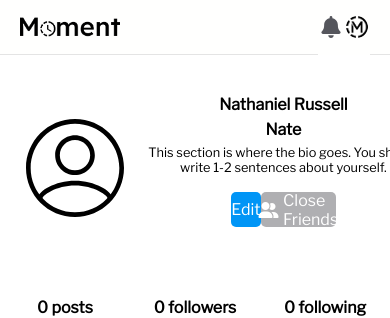
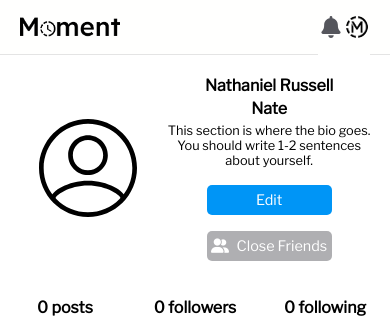
Before and after one commit to NRK-group/Moment, a React (Vite) app in the folder frontend/: page /profile in a window 390 px wide. Shown: the top 318 px of the page. Built offline with nearby package versions, Linux system fonts and the light colour scheme.

Commit message:
Buttons made responsive on mobile and smaller screens

```diff
--- a/frontend/src/pages/profile/Profile.css
+++ b/frontend/src/pages/profile/Profile.css
@@ -48,7 +48,7 @@
 
 .profileButtonHolder{
     display: flex;
-    width: 35%;
+    width: 365px;
     margin: auto;
 
 }
@@ -518,4 +518,15 @@ p{
 .profileCloseFriendsHolder{
     padding-bottom: 7vh;
 }
+
+.profileButtonHolder{
+    display: block;
+    width: fit-content;
 }
+
+.profileButtonHolder > * {
+    width: 125px;
+    height: 30px;
+    font-size:0.9rem;
+}
+}
```
